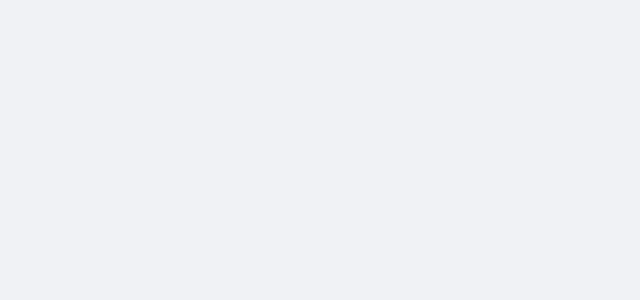
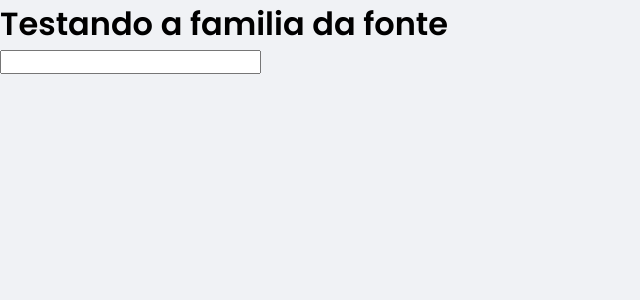
Before and after one commit to ovinidev/DtMoney, a React (Vite) app: page / in a window 1280 px wide. Shown: the top 300 px of the page, without its empty margins (0-640 px from the left). Built offline with nearby package versions, Linux system fonts and the light colour scheme.

Commit message:
final configs

```diff
--- a/index.html
+++ b/index.html
@@ -1,9 +1,16 @@
 <!DOCTYPE html>
 <html lang="pt-BR">
   <head>
+    <link rel="preconnect" href="https://fonts.gstatic.com">
+
     <meta charset="UTF-8" />
+
     <link rel="icon" type="image/svg+xml" href="/src/assets/favicon.png" />
+
     <meta name="viewport" content="width=device-width, initial-scale=1.0" />
+
+    <link href="https://fonts.googleapis.com/css2?family=Poppins:wght@400;600&display=swap" rel="stylesheet">
+
     <title>dtmoney</title>
   </head>
   <body>
--- a/src/App.tsx
+++ b/src/App.tsx
@@ -8,6 +8,8 @@ export function App() {
   return (
     <ThemeProvider className={light}>
       {globalStyles()}
+      <h1>Testando a familia da fonte</h1>
+      <input type="text" name="oii" id="" />
     </ThemeProvider>
   )
 }
--- a/src/styles/global.ts
+++ b/src/styles/global.ts
@@ -14,6 +14,15 @@ export const globalStyles = globalCss({
 
   html: {
     scrollBehavior: 'smooth',
+  },
+
+  'body, input, textarea, button' : {
+    fontFamily: '$primary',
+    fontWeight: 400
+  },
+
+  'h1, h2, h3, h4, h5, h6, strong': {
+    fontWeight: 600
   },
 
   button: {
--- a/src/styles/stitches.config.ts
+++ b/src/styles/stitches.config.ts
@@ -70,7 +70,7 @@ export const {
     },
 
     fonts: {
-
+      primary: 'Poppins, sans-serif'
     },
     media: {},
     fontWeights: {},
```
